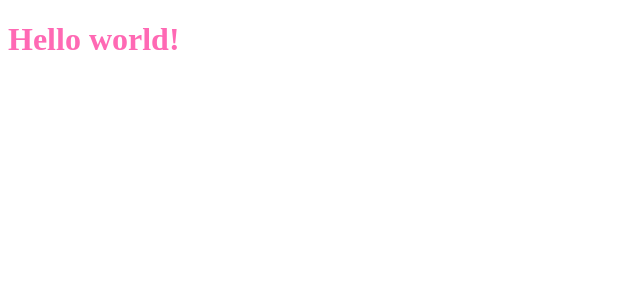
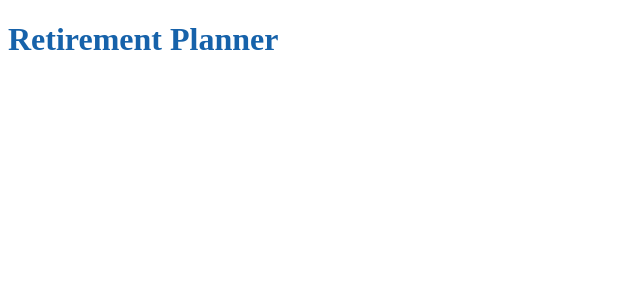
Before and after one commit to rarmstro/retirement, a React (Vite) app: page / in a window 1280 px wide. Shown: the top 300 px of the page, without its empty margins (0-640 px from the left). Built offline with nearby package versions, Linux system fonts and the light colour scheme.

Commit message:
Fixed issue with parcel deploying dist folder with file references that were only correct for the version running locally.

```diff
--- a/src/index.html
+++ b/index.html
@@ -4,10 +4,10 @@
   <meta charset="UTF-8">
   <meta name="viewport" content="width=device-width, initial-scale=1.0">
   <title>Retirement Planner</title>
-  <link rel="stylesheet" href="styles.scss">
+  <link rel="stylesheet" href="src/styles.scss">
 </head>
 <body>
   <div id="app"></div>
-  <script type="module" src="./index.js"></script>
+  <script type="module" src="src/index.js"></script>
 </body>
 </html>
--- a/package.json
+++ b/package.json
@@ -2,13 +2,13 @@
   "name": "retirement",
   "version": "1.0.0",
   "description": "Retirement Calculator and Planner",
-  "source": "src/index.html",
+  "source": "index.html",
   "scripts": {
     "test": "echo \"Error: no test specified\" && exit 1",
     "predeploy": "npm run build",
     "deploy": "gh-pages -d dist",
-    "start": "parcel --open",
-    "build": "parcel build"
+    "start": "parcel --dist-dir local --open",
+    "build": "parcel build --public-url ./"
   },
   "repository": {
     "type": "git",
--- a/src/App.js
+++ b/src/App.js
@@ -1,5 +1,5 @@
 import { React } from 'react';
 
 export function App() {
-  return <h1>Hello world!</h1>;
+  return <h1>Retirement Planner</h1>;
 }
--- a/src/styles.scss
+++ b/src/styles.scss
@@ -1,4 +1,3 @@
 h1 {
-  color: hotpink;
-  font-family: cursive;
+  color: rgb(22, 98, 170);
 }
```
Also changed, not shown: 1 other file (tests, documents, lock files or other folders).
